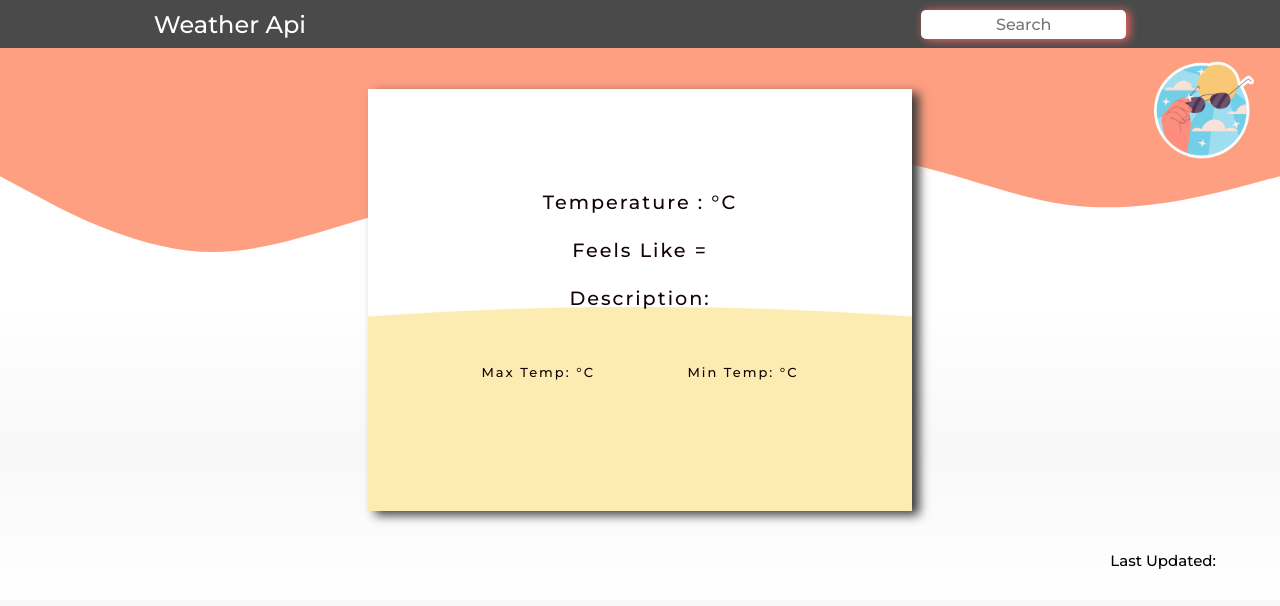
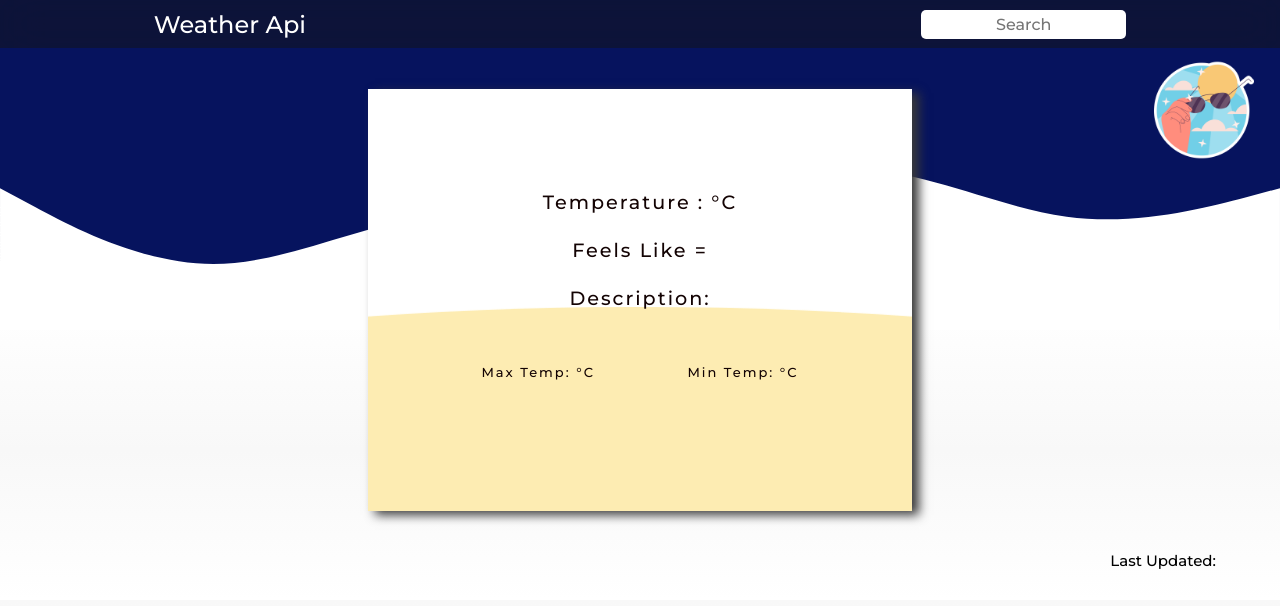
Before and after one commit to Fastsetter/Location_api, a website: page public/html/geolocation.htm in a window 1280 px wide. Drawn offline with nearby package versions, Linux system fonts and the light colour scheme.

Commit message:
make it better

```diff
--- a/public/css/style.css
+++ b/public/css/style.css
@@ -63,7 +63,7 @@ span {
   position: sticky;
   top: 0%;
   width: 100vw;
-  background: rgba(20, 20, 20, 0.767);
+  background: rgba(20, 20, 20, 0.5);
   height:fit-content;
   font-family: "Roboto Mono";
   font-style: italic;
@@ -90,17 +90,17 @@ span {
   border: 0;
   outline: 0;
   color: rgba(0, 0, 0, 0.664);
-  box-shadow: 3px 1px 10px rgb(255, 102, 102);
+
 }
 
 
 
 .curve{
   position: absolute;
-  top: 8%;
-  height: 45%;
+  top: 0%;
+  height: 55%;
   width: 100%;
-  background-color: #ff9f82;
+  background-color: #06135e;
   left: 0%;
 }
 .curve>svg{
@@ -430,7 +430,7 @@ p{
    display: none;
   }
   .curve{
-    height: 30%;
+    height: 40%;
   }
 
 }
```
